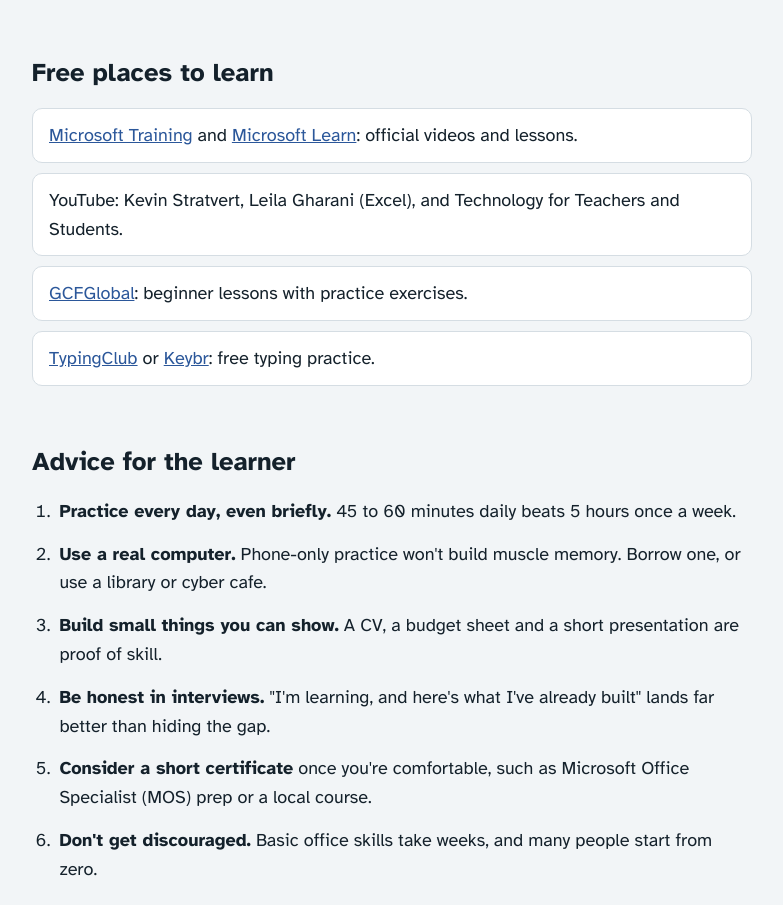
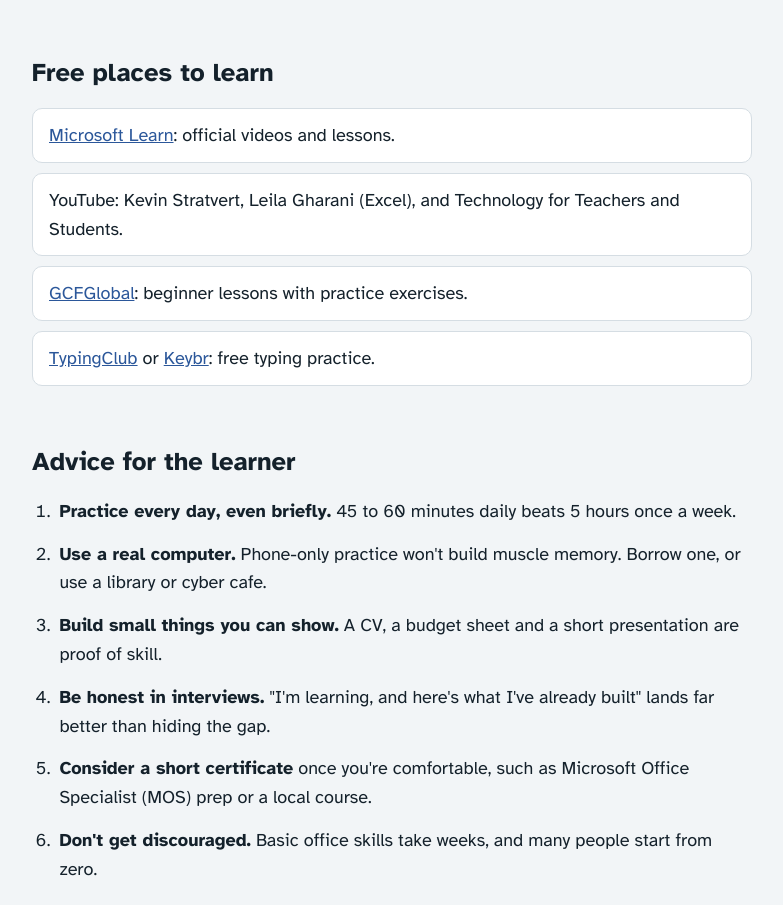
Before and after one commit to tesddev/MicrosoftOffice, a plain HTML site: page index.html in a window 1280 px wide. Shown: the part 2564-3469 px from the top of the page, without its empty margins (248-1031 px from the left). Drawn offline with Linux system fonts and the light colour scheme.

Commit message:
update readme and learning resource

```diff
--- a/index.html
+++ b/index.html
@@ -86,7 +86,7 @@ footer{padding:20px 0 60px;color:var(--muted);font-size:.9rem}
 <section class="plain">
   <h2>Free places to learn</h2>
   <ul class="res">
-    <li><a href="https://support.microsoft.com/training" target="_blank" rel="noopener">Microsoft Training</a> and <a href="https://learn.microsoft.com" target="_blank" rel="noopener">Microsoft Learn</a>: official videos and lessons.</li>
+    <li><a href="https://learn.microsoft.com" target="_blank" rel="noopener">Microsoft Learn</a>: official videos and lessons.</li>
     <li>YouTube: Kevin Stratvert, Leila Gharani (Excel), and Technology for Teachers and Students.</li>
     <li><a href="https://edu.gcfglobal.org" target="_blank" rel="noopener">GCFGlobal</a>: beginner lessons with practice exercises.</li>
     <li><a href="https://www.typingclub.com" target="_blank" rel="noopener">TypingClub</a> or <a href="https://www.keybr.com" target="_blank" rel="noopener">Keybr</a>: free typing practice.</li>
```
Also changed, not shown: README.md.
